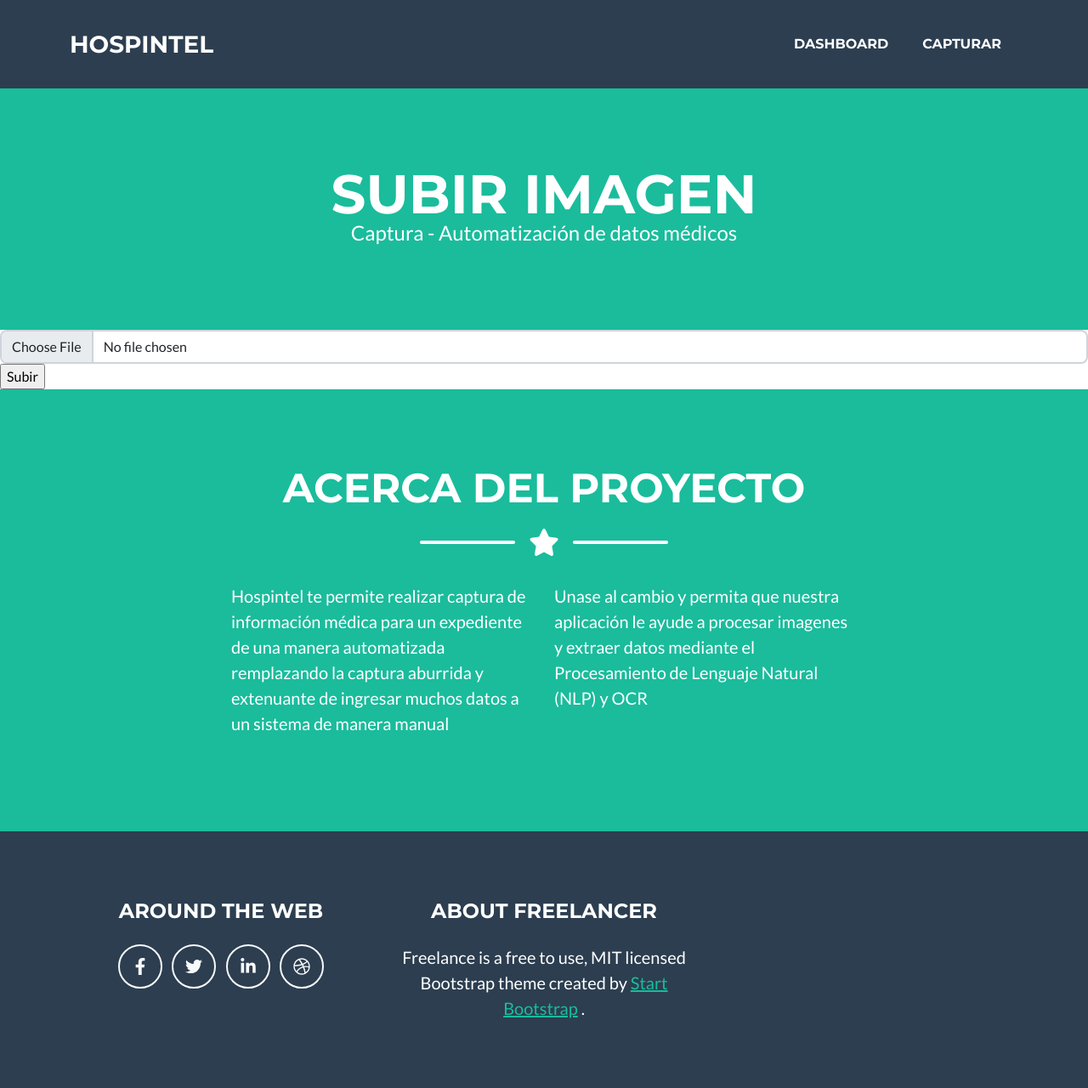
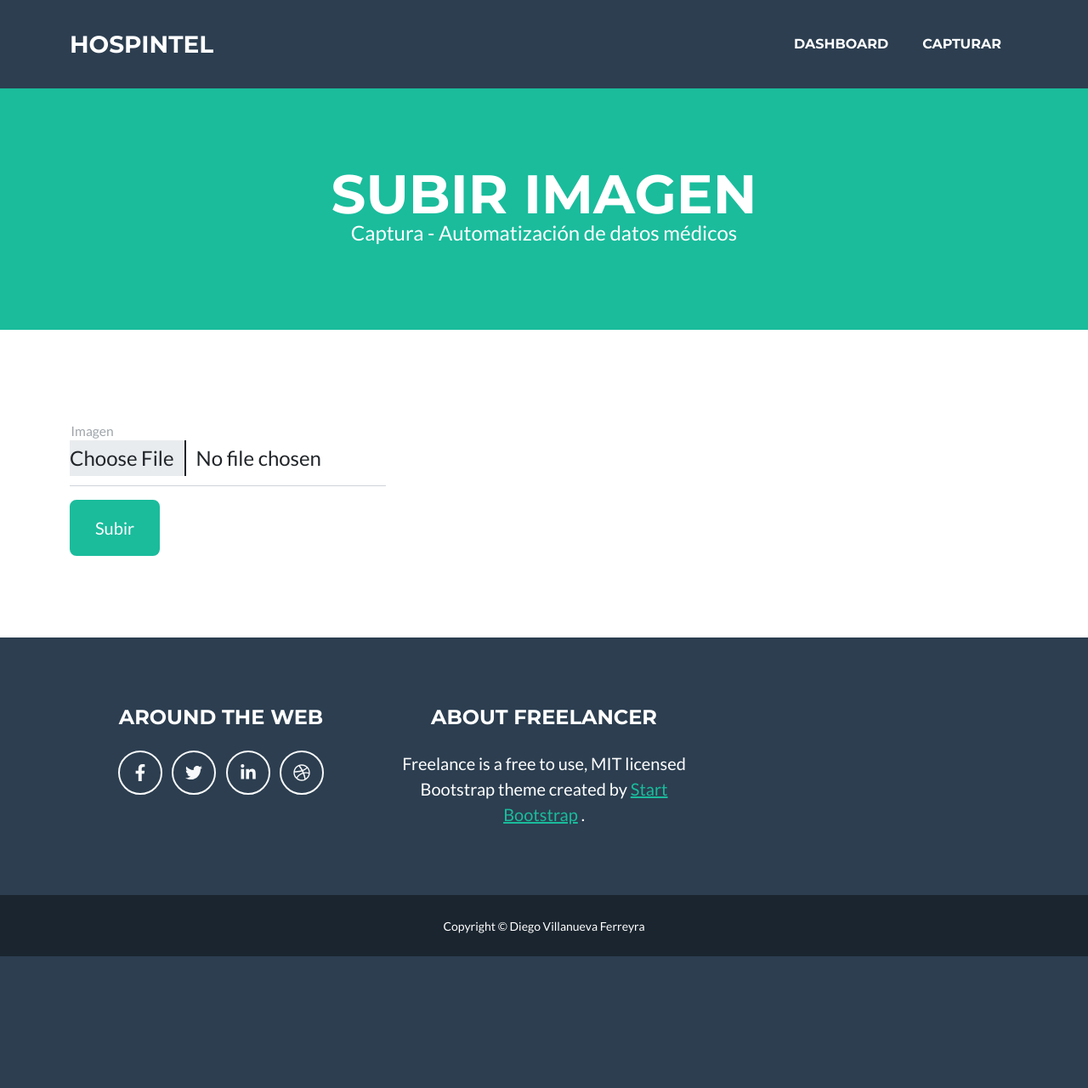
Before and after one commit to DiegoVF1391/hospintel, a Django app: page /upload/ in a window 1280 px wide. Shown: the top 1280 px of the page at 85% size. After the commit the page ends 1125 px from the top, so only its background shows below. Run offline with Django 4.2, Linux system fonts and the light colour scheme; some libraries are stand-ins or nearby versions.

Commit message:
Mejora de la lectura en español de las imagenes y de las vistas

```diff
--- a/myapp/templates/upload_image.html
+++ b/myapp/templates/upload_image.html
@@ -11,28 +11,22 @@
         </div>
     </header>
 
-    <form method="post" enctype="multipart/form-data">
-        {% csrf_token %}
-        <div class="form-group">
-            <input type="file" name="image" class="form-control" required>
-            <input type="submit" value="Subir" required>
-        </div>
-    </form>
     <!-- About Section-->
-    <section class="page-section bg-primary text-white mb-0" id="about">
+    <section class="page-section mb-0" id="about">
         <div class="container">
-            <!-- About Section Heading-->
-            <h2 class="page-section-heading text-center text-uppercase text-white">Acerca del proyecto</h2>
-            <!-- Icon Divider-->
-            <div class="divider-custom divider-light">
-                <div class="divider-custom-line"></div>
-                <div class="divider-custom-icon"><i class="fas fa-star"></i></div>
-                <div class="divider-custom-line"></div>
-            </div>
             <!-- About Section Content-->
             <div class="row">
-                <div class="col-lg-4 ms-auto"><p class="lead">Hospintel te permite realizar captura de información médica para un expediente de una manera automatizada remplazando la captura aburrida y extenuante de ingresar muchos datos a un sistema de manera manual</p></div>
-                <div class="col-lg-4 me-auto"><p class="lead">Unase al cambio y permita que nuestra aplicación le ayude a procesar imagenes y extraer datos mediante el Procesamiento de Lenguaje Natural (NLP) y OCR</p></div>
+                <form method="post" enctype="multipart/form-data">
+                    {% csrf_token %}
+                    <div class="form-group col-lg-4 me-auto">
+                        <div class="form-floating mb-3">
+                            <input class="form-control" type="file" name="image" class="form-control" required>
+                            <label for="imagen">Imagen</label>
+                            <div class="invalid-feedback" data-sb-feedback="phone:required">A phone number is required.</div>
+                        </div>
+                        <input class="btn btn-primary btn-xl" type="submit" value="Subir" required>
+                    </div>
+                </form>
             </div>
         </div>
     </section>
--- a/myapp/views.py
+++ b/myapp/views.py
@@ -20,7 +20,7 @@ def upload_image(request):
                     f.write(chunk)
             # Procesar la imagen utilizando pytesseract
             img = Image.open('temp_image.jpg')
-            text = pytesseract.image_to_string(img)
+            text = pytesseract.image_to_string(img, lang="spa")
             # Eliminar la imagen temporal
             f.close()
             os.remove('temp_image.jpg')
```
Also changed, not shown: myapp/templates/dashboard.html (+4 -6 lines), myapp/static/images/hospital.svg (added).
